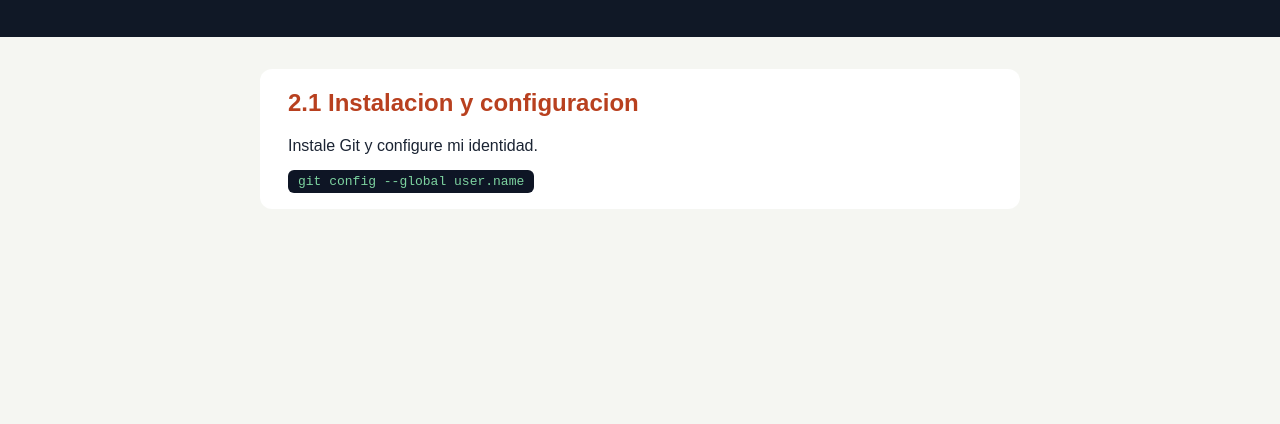
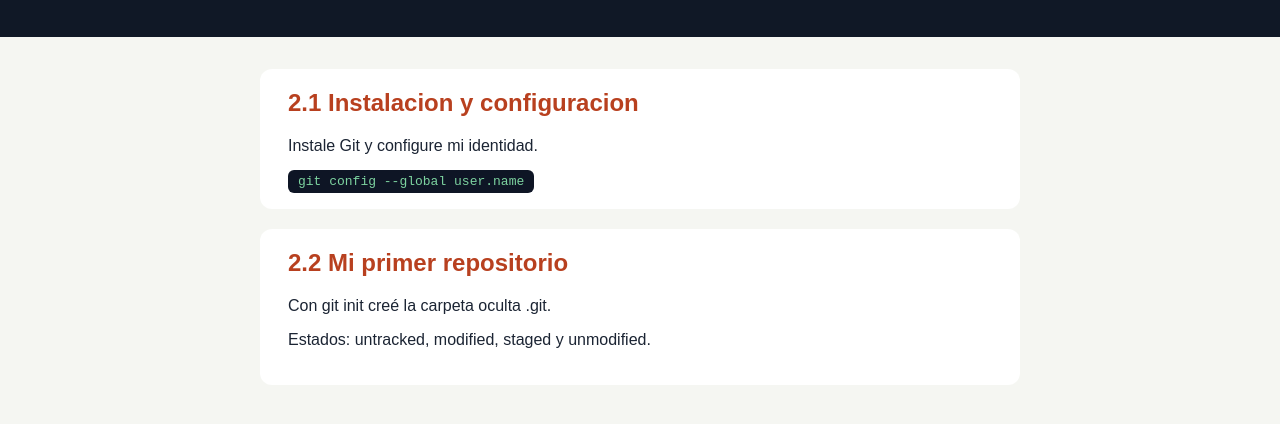
Before and after one commit to Buginette/aprendiendo-git, a plain HTML site: page index.html in a window 1280 px wide. Shown: the part 114-538 px from the top of the page. Drawn offline with Linux system fonts and the light colour scheme.

Commit message:
Agrega sección del repositorio

```diff
--- a/index.html
+++ b/index.html
@@ -18,6 +18,12 @@
             <p>Instale Git y configure mi identidad.</p>
             <code>git config --global user.name</code>
         </section>
+
+        <section>
+            <h2>2.2 Mi primer repositorio</h2>
+            <p>Con git init creé la carpeta oculta .git.</p>
+            <p>Estados: untracked, modified, staged y unmodified.</p>
+        </section>
     </main>
 </body>
 
```
